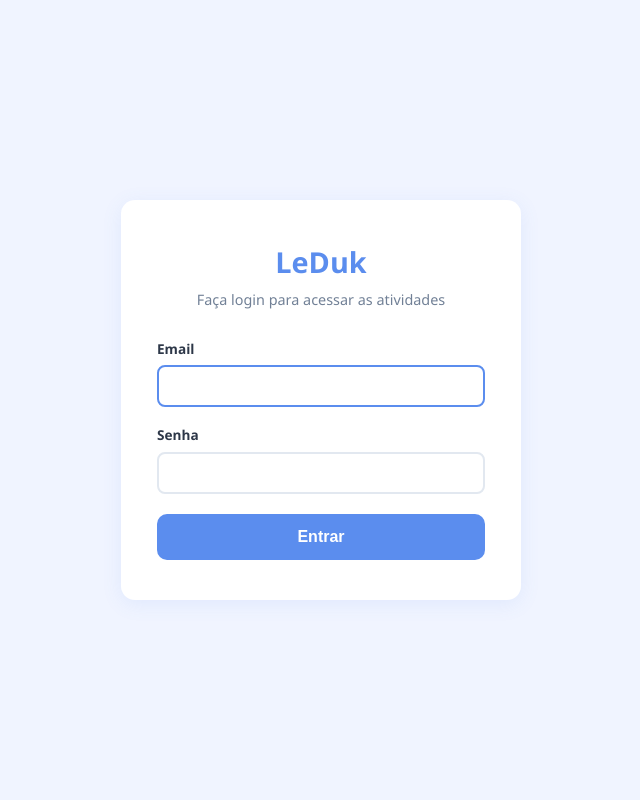
After one commit to projetos-ept/leduk, a Flask app: page /login in a window 1280 px wide. The commit adds this page. Shown: the whole page, without its empty margins (319-959 px from the left). Run offline with Flask 3, Linux system fonts and the light colour scheme.

Commit message:
feat: Etapa 4 — autenticação, sessão de aluno e prazo de atividade
- Adiciona decorator @requer_login (bypassável via LOGIN_REQUIRED=False nos testes)
- Rotas /login (GET/POST) e /logout com sessão Flask
- Validação de prazo em _atividade_disponivel() antes de servir a atividade
- Countdown timer JS no shell que chama /htmx/resultado quando expira
- aluno_id e aluno_nome registrados em cada tentativa
- Topbar com nome do aluno e botão Sair em index e shell
- Templates auth/login.html e auth/atividade_indisponivel.html
- CSS: .topbar, .timer/.timer.urgente, .login-card, .campo, .indisponivel-card
- Testes: conftest atualizado (LOGIN_REQUIRED=False), test_auth.py com 6 casos

Co-Authored-By: Claude Sonnet 4.6 <noreply@anthropic.com>
Claude-Session: https://claude.ai/code/session_01932d9MWxcEu37MTabMo9RG

```diff
--- a/app.py
+++ b/app.py
@@ -1,7 +1,10 @@
 import logging
 import os
+import time
+from datetime import datetime, timezone
+from functools import wraps
 
-from flask import Flask, render_template, request, session
+from flask import Flask, redirect, render_template, request, session, url_for
 
 from pb import PocketBaseClient
 from questao import validar_associativa, validar_mc, validar_vf
@@ -21,6 +24,29 @@ def _render_questao(questao: dict, num: int, total: int, ativ_id: str):
     return render_template(template, questao=questao, num=num, total=total, ativ_id=ativ_id)
 
 
+def _atividade_disponivel(ativ: dict) -> tuple[bool, str]:
+    if not ativ.get("ativa", False):
+        return False, "inativa"
+    agora = time.time()
+    de = ativ.get("disponivel_de")
+    ate = ativ.get("disponivel_ate")
+    if de:
+        try:
+            dt = datetime.fromisoformat(de.replace("Z", "+00:00"))
+            if agora < dt.timestamp():
+                return False, "ainda_nao"
+        except Exception:
+            pass
+    if ate:
+        try:
+            dt = datetime.fromisoformat(ate.replace("Z", "+00:00"))
+            if agora > dt.timestamp():
+                return False, "expirada"
+        except Exception:
+            pass
+    return True, ""
+
+
 def create_app(config: dict | None = None) -> Flask:
     app = Flask(__name__)
     app.secret_key = os.environ.get("SECRET_KEY", "dev-secret-key")
@@ -29,9 +55,44 @@ def create_app(config: dict | None = None) -> Flask:
     if config:
         app.config.update(config)
         pb_url = config.get("PB_URL", pb_url)
+        if "SECRET_KEY" in config:
+            app.secret_key = config["SECRET_KEY"]
 
     pb = PocketBaseClient(pb_url)
     app.extensions["pb"] = pb
+
+    def requer_login(f):
+        @wraps(f)
+        def decorated(*args, **kwargs):
+            if not app.config.get("LOGIN_REQUIRED", True):
+                return f(*args, **kwargs)
+            if not session.get("token"):
+                return redirect(url_for("login"))
+            return f(*args, **kwargs)
+        return decorated
+
+    # ------------------------------------------------------------------
+    # Auth
+
+    @app.route("/login", methods=["GET", "POST"])
+    def login():
+        if request.method == "GET":
+            return render_template("auth/login.html", erro=None)
+        email = request.form.get("email", "").strip()
+        senha = request.form.get("senha", "")
+        try:
+            dados = pb.login_aluno(email, senha)
+            session["token"] = dados["token"]
+            session["aluno_id"] = dados["record"]["id"]
+            session["aluno_nome"] = dados["record"].get("name", email)
+            return redirect(url_for("index"))
+        except Exception:
+            return render_template("auth/login.html", erro="Email ou senha incorretos."), 401
+
+    @app.route("/logout")
+    def logout():
+        session.clear()
+        return redirect(url_for("login"))
 
     # ------------------------------------------------------------------
     # Utilitário
@@ -44,41 +105,68 @@ def create_app(config: dict | None = None) -> Flask:
     # Home
 
     @app.route("/")
+    @requer_login
     def index():
         turmas = pb.listar_turmas()
         atividades_por_turma = {
             t["id"]: pb.listar_atividades_por_turma(t["id"]) for t in turmas
         }
-        return render_template("index.html", turmas=turmas, atividades_por_turma=atividades_por_turma)
+        aluno_nome = session.get("aluno_nome", "")
+        return render_template(
+            "index.html",
+            turmas=turmas,
+            atividades_por_turma=atividades_por_turma,
+            aluno_nome=aluno_nome,
+        )
 
     # ------------------------------------------------------------------
-    # Etapa 3 — Motor de atividades
+    # Motor de atividades
 
     @app.route("/atividade/<ativ_id>")
+    @requer_login
     def atividade(ativ_id: str):
         ativ = pb.buscar_atividade(ativ_id)
+
+        disponivel, motivo = _atividade_disponivel(ativ)
+        if not disponivel:
+            return render_template("auth/atividade_indisponivel.html", atividade=ativ, motivo=motivo)
+
         questoes = ativ.get("questoes", [])
-        # primeira questão é carregada pelo hx-trigger="load" do shell;
-        # as restantes ficam na fila da sessão
         session["fila"] = questoes[1:]
         session["ativ_id"] = ativ_id
         session["respostas"] = []
         session["total"] = len(questoes)
+
+        tempo_limite = ativ.get("tempo_limite", 0) or 0
+        if tempo_limite:
+            session["deadline"] = time.time() + tempo_limite * 60
+            tempo_restante_seg = int(tempo_limite * 60)
+        else:
+            session.pop("deadline", None)
+            tempo_restante_seg = 0
         session.modified = True
+
         primeira = questoes[0] if questoes else None
+        aluno_nome = session.get("aluno_nome", "")
         return render_template(
-            "quiz/shell.html", atividade=ativ, primeira_questao=primeira, total=len(questoes)
+            "quiz/shell.html",
+            atividade=ativ,
+            primeira_questao=primeira,
+            total=len(questoes),
+            tempo_restante_seg=tempo_restante_seg,
+            aluno_nome=aluno_nome,
         )
 
     @app.route("/htmx/questao/<questao_id>")
+    @requer_login
     def htmx_questao(questao_id: str):
         questao = pb.buscar_questao(questao_id)
         total = session.get("total", 0)
-        # num = questões respondidas + 1; fila ainda contém as restantes
         num = total - len(session.get("fila", []))
         return _render_questao(questao, num, total, session.get("ativ_id", ""))
 
     @app.route("/htmx/responder", methods=["POST"])
+    @requer_login
     def htmx_responder():
         tipo = request.form.get("tipo", "")
         questao_id = request.form.get("questao_id", "")
@@ -123,6 +211,8 @@ def create_app(config: dict | None = None) -> Flask:
                 "score_raw": resultado["score_raw"],
                 "score_max": resultado["score_max"],
                 "duracao_seg": 0,
+                "aluno_id": session.get("aluno_id", ""),
+                "aluno_nome": session.get("aluno_nome", ""),
             })
         except Exception as exc:
             log.warning("registrar_tentativa falhou: %s", exc)
@@ -132,6 +222,7 @@ def create_app(config: dict | None = None) -> Flask:
         )
 
     @app.route("/htmx/proxima/<ativ_id>")
+    @requer_login
     def htmx_proxima(ativ_id: str):
         fila: list = session.get("fila", [])
         total = session.get("total", 0)
@@ -151,11 +242,12 @@ def create_app(config: dict | None = None) -> Flask:
         session["fila"] = fila
         session.modified = True
 
-        num = total - len(fila)  # calculado após o pop
+        num = total - len(fila)
         questao = pb.buscar_questao(proxima_id)
         return _render_questao(questao, num, total, ativ_id)
 
     @app.route("/htmx/resultado/<ativ_id>")
+    @requer_login
     def htmx_resultado(ativ_id: str):
         respostas = session.get("respostas", [])
         score_raw = sum(r.get("score_raw", 0) for r in respostas)
@@ -171,10 +263,12 @@ def create_app(config: dict | None = None) -> Flask:
     # Relatórios
 
     @app.route("/relatorio/turma/<turma_id>")
+    @requer_login
     def relatorio_turma(turma_id: str):
         return render_template("relatorio/turma.html", turma_id=turma_id)
 
     @app.route("/relatorio/aluno/<aluno_id>")
+    @requer_login
     def relatorio_aluno(aluno_id: str):
         return render_template("relatorio/aluno.html", aluno_id=aluno_id)
 
--- a/static/css/base.css
+++ b/static/css/base.css
@@ -501,6 +501,160 @@ body {
 }
 
 /* ------------------------------------------------------------------ */
+/* Topbar                                                               */
+/* ------------------------------------------------------------------ */
+
+.topbar {
+  background: var(--card);
+  border-bottom: 1px solid var(--borda);
+  display: flex;
+  align-items: center;
+  gap: 12px;
+  padding: 10px 20px;
+  position: sticky;
+  top: 0;
+  z-index: 10;
+}
+
+.topbar-logo {
+  font-weight: 800;
+  color: var(--primaria);
+  font-size: 1rem;
+  margin-right: auto;
+}
+
+.topbar-aluno {
+  font-size: .85rem;
+  color: var(--suave);
+}
+
+.topbar-sair {
+  font-size: .85rem;
+  color: var(--suave);
+  text-decoration: none;
+  border: 1px solid var(--borda);
+  border-radius: 6px;
+  padding: 3px 10px;
+  transition: border-color .15s, color .15s;
+}
+
+.topbar-sair:hover {
+  border-color: var(--erro);
+  color: var(--erro);
+}
+
+/* ------------------------------------------------------------------ */
+/* Timer                                                                */
+/* ------------------------------------------------------------------ */
+
+.timer {
+  font-size: .9rem;
+  font-weight: 700;
+  color: var(--suave);
+  background: var(--fundo);
+  border: 1px solid var(--borda);
+  border-radius: 6px;
+  padding: 3px 10px;
+  font-variant-numeric: tabular-nums;
+  transition: color .3s, border-color .3s, background .3s;
+}
+
+.timer.urgente {
+  color: var(--erro);
+  border-color: var(--erro);
+  background: #fff0f0;
+}
+
+/* ------------------------------------------------------------------ */
+/* Auth — página de login                                              */
+/* ------------------------------------------------------------------ */
+
+.auth-page {
+  display: flex;
+  align-items: center;
+  justify-content: center;
+  min-height: 100vh;
+}
+
+.auth-page .shell {
+  width: 100%;
+  padding: 24px 16px;
+}
+
+.login-card {
+  background: var(--card);
+  border-radius: var(--raio);
+  box-shadow: var(--sombra);
+  padding: 40px 36px;
+  max-width: 400px;
+  margin: 0 auto;
+}
+
+.login-card h1 {
+  font-size: 1.8rem;
+  font-weight: 800;
+  color: var(--primaria);
+  margin-bottom: 6px;
+  text-align: center;
+}
+
+.login-subtitulo {
+  text-align: center;
+  color: var(--suave);
+  margin-bottom: 28px;
+  font-size: .9rem;
+}
+
+.login-erro {
+  background: #fff0f0;
+  border: 1px solid var(--erro);
+  color: #c0392b;
+  border-radius: 8px;
+  padding: 10px 14px;
+  font-size: .9rem;
+  margin-bottom: 20px;
+}
+
+.campo {
+  margin-bottom: 18px;
+}
+
+.campo label {
+  display: block;
+  font-size: .85rem;
+  font-weight: 600;
+  color: var(--texto);
+  margin-bottom: 6px;
+}
+
+.campo input {
+  width: 100%;
+  padding: 10px 14px;
+  border: 2px solid var(--borda);
+  border-radius: 8px;
+  font-size: 1rem;
+  transition: border-color .15s;
+}
+
+.campo input:focus {
+  outline: none;
+  border-color: var(--primaria);
+}
+
+/* ------------------------------------------------------------------ */
+/* Atividade indisponível                                               */
+/* ------------------------------------------------------------------ */
+
+.indisponivel-card {
+  text-align: center;
+  padding: 48px 28px;
+  background: var(--card);
+  border-radius: var(--raio);
+  box-shadow: var(--sombra);
+  margin-top: 32px;
+}
+
+/* ------------------------------------------------------------------ */
 /* Loading indicator (HTMX)                                            */
 /* ------------------------------------------------------------------ */
 
--- /dev/null
+++ b/templates/auth/login.html
@@ -0,0 +1,31 @@
+<!doctype html>
+<html lang="pt-BR">
+<head>
+  <meta charset="utf-8">
+  <meta name="viewport" content="width=device-width, initial-scale=1">
+  <title>LeDuk — Entrar</title>
+  <link rel="stylesheet" href="/static/css/base.css">
+</head>
+<body class="auth-page">
+<div class="shell">
+  <div class="login-card">
+    <h1>LeDuk</h1>
+    <p class="login-subtitulo">Faça login para acessar as atividades</p>
+    {% if erro %}
+      <div class="login-erro">{{ erro }}</div>
+    {% endif %}
+    <form method="post" action="/login">
+      <div class="campo">
+        <label for="email">Email</label>
+        <input type="email" id="email" name="email" required autofocus autocomplete="email">
+      </div>
+      <div class="campo">
+        <label for="senha">Senha</label>
+        <input type="password" id="senha" name="senha" required autocomplete="current-password">
+      </div>
+      <button type="submit" class="btn-responder">Entrar</button>
+    </form>
+  </div>
+</div>
+</body>
+</html>
```
Also changed, not shown: pb.py (+16 -0 lines), templates/auth/atividade_indisponivel.html (added, +29 -0 lines), templates/index.html (+9 -0 lines), templates/quiz/shell.html (+38 -1 lines), tests/conftest.py (+6 -1 lines), tests/integration/test_auth.py (added, +86 -0 lines), tests/integration/test_rotas_atividade.py (+4 -0 lines).
